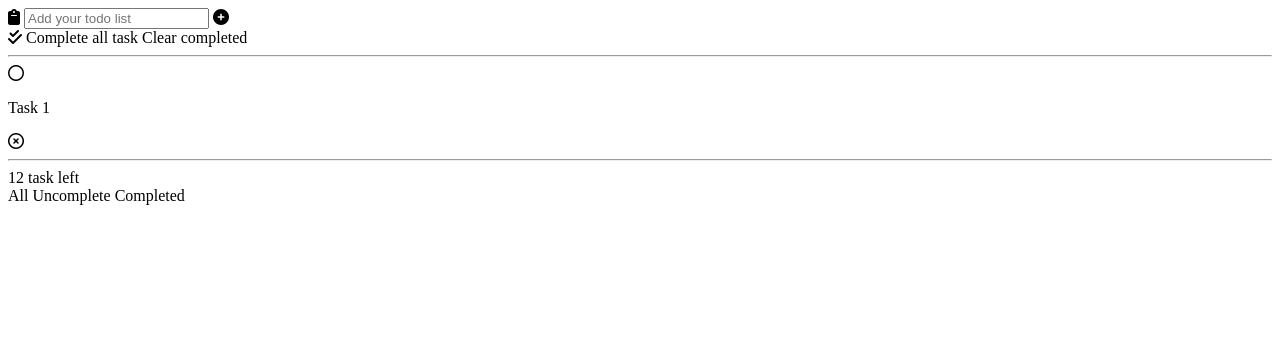
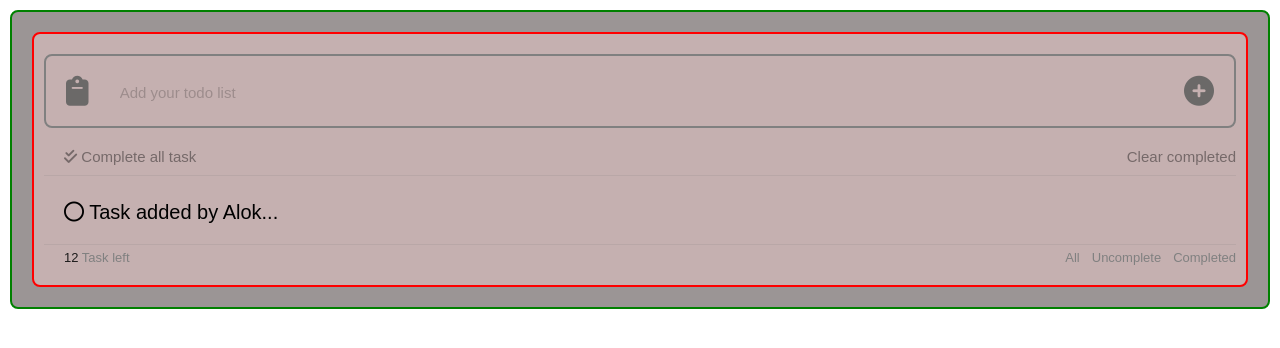
Before and after one commit to Alokkumarcse/todo-list, a plain HTML site: page index.html in a window 1280 px wide. Drawn offline with Linux system fonts and the light colour scheme.

Commit message:
styling part completed

```diff
--- a/index.css
+++ b/index.css
@@ -0,0 +1,150 @@
+/**
+* ! Removing default style
+**/
+*{
+  margin: 0;
+  padding: 0;
+}
+
+body{
+  font-family: sans-serif;
+  font-size: 20px;
+  box-sizing: border-box;
+  min-height: 100vh;
+}
+
+/**
+* ! commont styles
+**/
+.mp{
+  margin: 10px;
+  padding: 10px;
+  border-radius: 8px;
+}
+
+.mtb{
+  margin-top: 10px;
+  margin-bottom: 20px;
+}
+
+.df{
+  display: flex;
+  flex-direction: row;
+  justify-content: space-between;
+  align-items: center;
+  column-gap: 12px;
+}
+
+hr{
+  display: block;
+  height: 5px;
+  border:0;
+  border-top: 1px solid rgba(163, 151, 151, 0.356);
+  padding: 0;
+}
+
+/* hr { display: block; height: 1px;
+  border: 0; border-top: 1px solid #ccc;
+  margin: 1em 0; padding: 0; } */
+
+/* main container */
+#main__container{
+  border: 2px solid green;
+  background-color: rgb(155, 149, 149);
+}
+
+/* app contianer */
+.app__container{
+ border: 2px solid red;
+ background-color: rgb(197, 176, 176);
+}
+
+/**
+* ! user input container
+**/
+.input__container{
+  border: 2px solid gray;
+  justify-content: space-between;
+  gap:10px;
+  padding: 20px;
+  border-radius: 8px;
+}
+
+.input__container input{
+  width: 90%;
+  outline: none;
+  border: none;
+  background-color: inherit;
+  font-size: 20px;
+}
+
+.input__container i{
+  font-size: 30px;
+  color:rgba(107, 105, 104, 1)
+}
+
+#add__btn{
+  cursor: pointer;
+}
+
+.input__container:hover{
+  background-color: rgb(228, 236, 234);
+  cursor: text;
+}
+
+::-webkit-input-placeholder {
+  color: black; /*Change the placeholder color*/
+  opacity: 0.2; /*Change the opacity between 0 and 1*/
+  font-size: 15px;
+}
+
+/**
+* ! task list section
+**/
+
+/* info navbar */
+.info__navbar{
+  display: flex;
+  flex-direction: row;
+  justify-content: space-between;
+  font-size: 15px;
+  opacity: .4;
+  margin-bottom: 10px;
+  padding-left: 20px;
+}
+
+/* task list contianer */
+.list__card{
+  display: flex;
+  flex-direction: row;
+  justify-content: space-between;
+  align-items: center;
+  padding: 20px;
+  border-radius: 8px;
+}
+
+#delete__btn{
+  color:rgb(158, 19, 19);
+  display: none;
+}
+
+.list__card:hover #delete__btn{
+  display: flex;
+  cursor: pointer;
+}
+
+/* footer section */
+footer{
+  margin-left: 20px;
+  font-size: 13px;
+  color:gray;
+  margin-bottom: 10px;
+}
+
+#task__number{
+  color:rgb(29, 28, 28);
+}
+
+#show__task{
+
+}
--- a/index.html
+++ b/index.html
@@ -11,57 +11,57 @@
   <link rel="stylesheet" href="./index.css">
 </head>
 <body>
-  <!-- container -->
-  <div>
+  <!-- main container -->
+  <div id="main__container" class="mp">
     <!-- app container -->
-    <div class="app__container">
+    <div class="app__container mp">
       <!--! input container -->
-      <div class="input__container">
+      <div class="input__container df mtb">
         <i class="fa-sharp fa-solid fa-clipboard"></i>
         <input type="text" id="input" placeholder="Add your todo list">
-        <i class="fa-sharp fa-solid fa-circle-plus"></i>
+        <i class="fa-sharp fa-solid fa-circle-plus" id="add__btn"></i>
       </div>
-      <!-- todo list container -->
-      <div class="todo__list">
-        <!-- navbar section-->
-        <section class="list__navbar">
+      <!-- ! task list section -->
+      <section class="task__list">
+        <!-- info navbar-->
+        <div class="info__navbar ">
           <span>
             <i class="fa-solid fa-check-double"></i>
             <span>Complete all task</span>
           </span>
           <span>Clear completed</span>
-        </section>
+        </div>
         <!-- thematic break -->
         <hr>
-        <!-- ! task list section-->
-        <section>
+        <!-- task list contianer-->
+        <div>
           <div class="list__card">
             <span>
               <i class="fa-regular fa-circle"></i>
-              <p>Task 1</p>
+              <span>Task added by Alok...</span>
             </span>
             <span>
-              <i class="fa-regular fa-circle-xmark"></i>
+              <i class="fa-regular fa-circle-xmark" id="delete__btn"></i>
             </span>
           </div>
-        </section>
+        </div>
         <!--  thematic break -->
         <hr>
         <!-- ! footer section -->
-        <footer>
+        <footer class="df">
           <!-- task count -->
           <div class="task__left">
             <span id="task__number">12</span>
-            <span>task left</span>
+            <span>Task left</span>
           </div>
           <!-- show specific task list -->
-          <div id="show__task">
+          <div id="show__task" class="df">
             <span>All</span>
             <span>Uncomplete</span>
             <span>Completed</span>
           </div>
         </footer>
-      </div>
+      </section>
     </div>
   </div>
 
```
